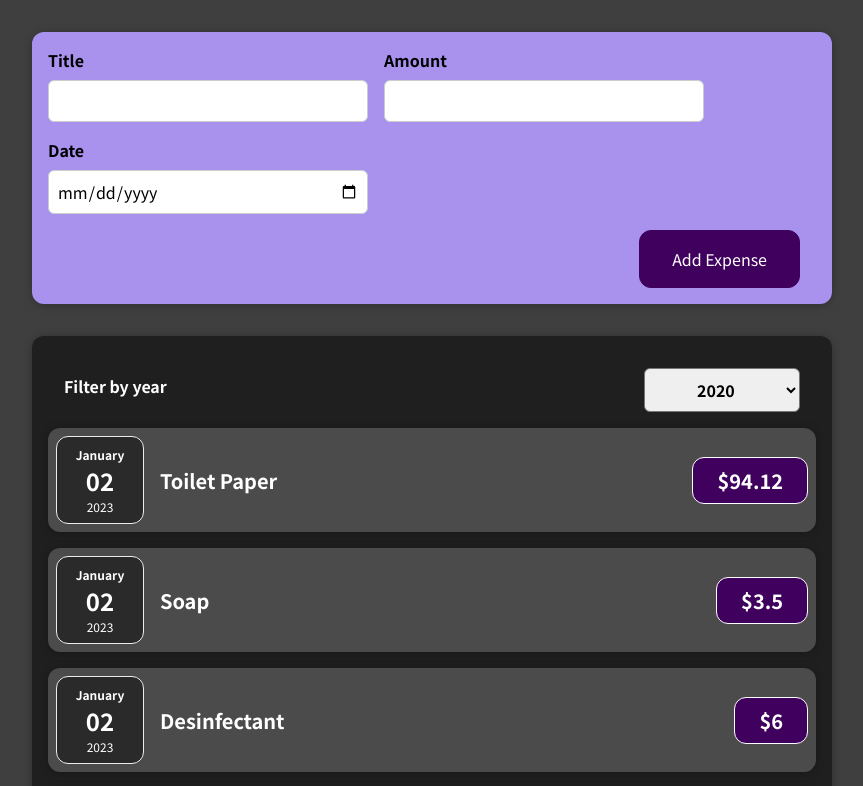
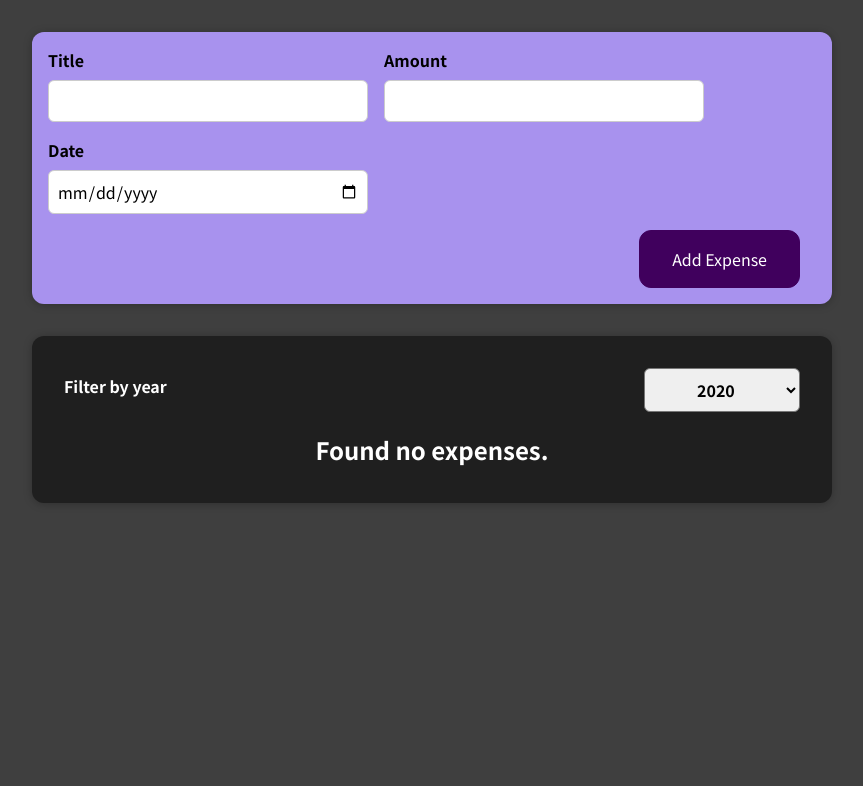
Before and after one commit to ferprr/expense-app, a React (Create React App) app: page / in a window 1280 px wide. Shown: the top 786 px of the page, without its empty margins (208-1071 px from the left). Built offline with nearby package versions, Linux system fonts and the light colour scheme.

Commit message:
rendering conditional content

```diff
--- a/src/components/Expenses/ExpenseItem.js
+++ b/src/components/Expenses/ExpenseItem.js
@@ -3,16 +3,17 @@ import "./ExpenseItem.css";
 import Card from "../UI/Card";
 
 const ExpenseItem = (props) => {
-
   return (
+    <li>
       <Card className="expense-item">
-      <ExpenseDate date={props.date}/>
+        <ExpenseDate date={props.date} />
         <div className="expense-item__description">
           <h2>{props.title}</h2>
           <div className="expense-item__price">${props.amount}</div>
         </div>
       </Card>
+    </li>
   );
-}
+};
 
 export default ExpenseItem;
--- /dev/null
+++ b/src/components/Expenses/ExpenseList.css
@@ -0,0 +1,9 @@
+.expenses-list {
+    list-style: none;
+    padding: 0;
+}
+
+.expenses-list__fallback {
+    color: white;
+    text-align: center;
+}
--- /dev/null
+++ b/src/components/Expenses/ExpenseList.js
@@ -0,0 +1,23 @@
+import "./ExpenseList.css";
+import ExpenseItem from "./ExpenseItem";
+
+const ExpenseList = (props) => {
+  if (props.expenses.length === 0) {
+    return <h2 className="expenses-list__fallback">Found no expenses.</h2>;
+  }
+
+  return (
+    <ul className="expenses-list">
+      {props.expenses.map((expense) => (
+        <ExpenseItem
+          key={expense.id}
+          title={expense.title}
+          amount={expense.amount}
+          date={expense.date}
+        />
+      ))}
+    </ul>
+  );
+};
+
+export default ExpenseList;
--- a/src/components/Expenses/Expenses.js
+++ b/src/components/Expenses/Expenses.js
@@ -1,8 +1,8 @@
 import { useState } from "react";
 import "./Expenses.css";
-import ExpenseItem from "./ExpenseItem";
 import Card from "../UI/Card";
 import ExpenseFilter from "./ExpenseFilter";
+import ExpenseList from "./ExpenseList";
 
 const Expenses = (props) => {
   const [filteredYear, setFilteredYear] = useState("2020");
@@ -11,6 +11,10 @@ const Expenses = (props) => {
     setFilteredYear(selectedYear);
   };
 
+  const filteredExpenses = props.items.filter((expense) => {
+    return expense.date.getFullYear().toString() === filteredYear;
+  });
+
   return (
     <div>
       <Card className="expenses">
@@ -18,14 +22,7 @@ const Expenses = (props) => {
           selected={filteredYear}
           onChangeFilter={filterChangeHandler}
         />
-        {props.items.map((expense) => (
-          <ExpenseItem
-            key={expense.id}
-            title={expense.title}
-            amount={expense.amount}
-            date={expense.date}
-          />
-        ))}
+        <ExpenseList expenses={filteredExpenses} />
       </Card>
     </div>
   );
```
Lines whose indentation alone changed are shown as unchanged.
